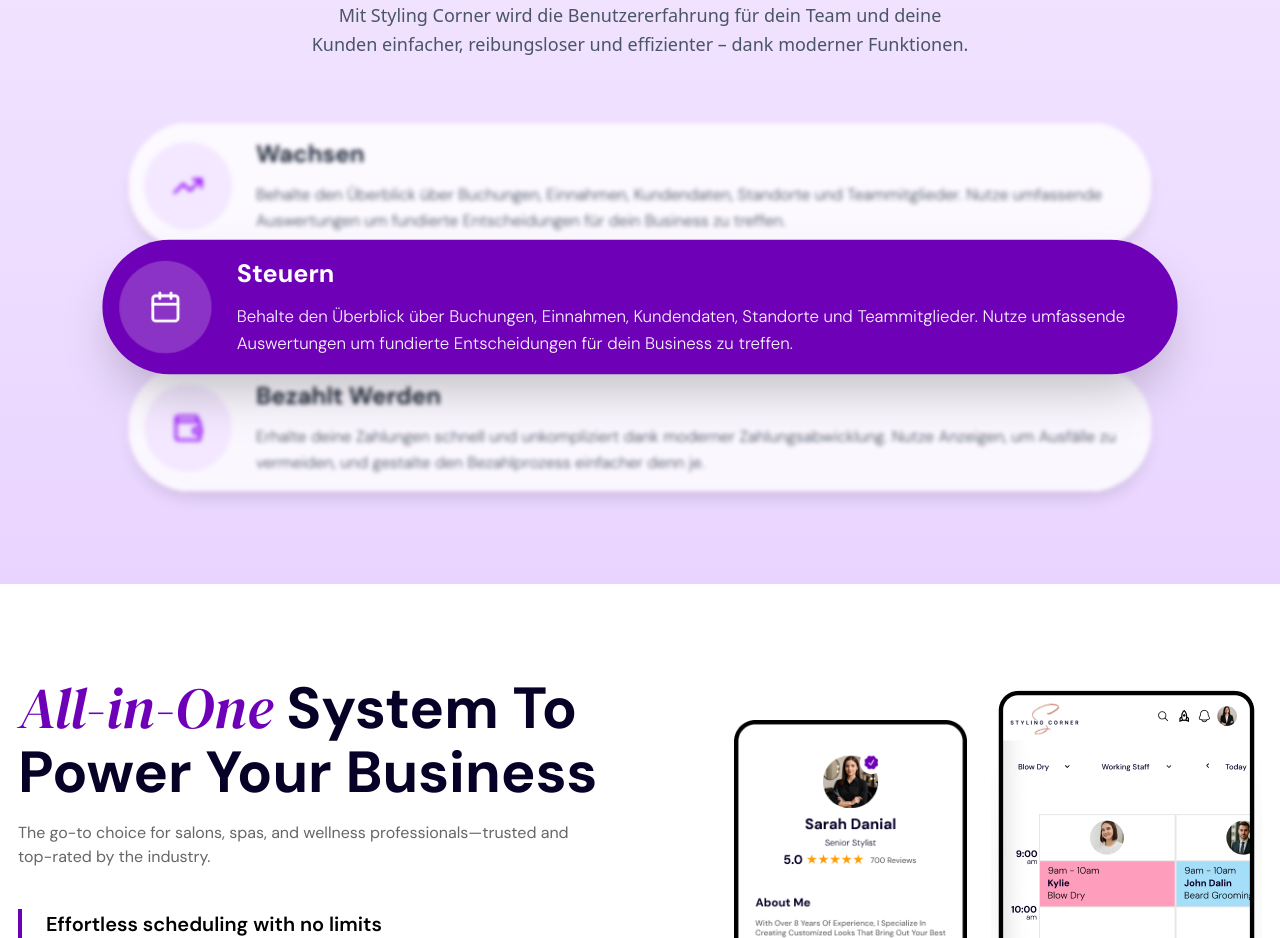
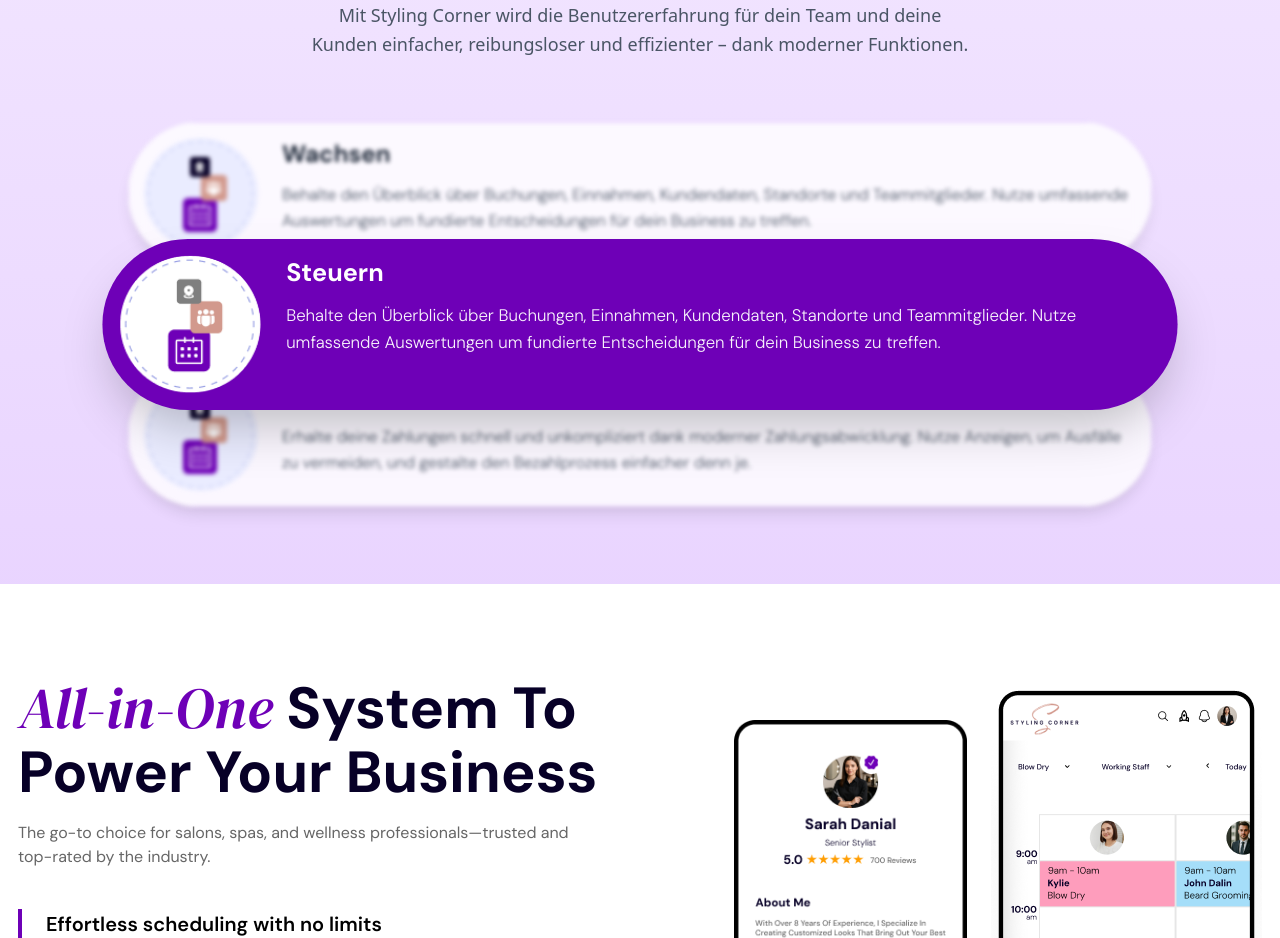
Before and after one commit to nihalnaveed12/styling-corner-main, a React (Vite) app: page / in a window 1280 px wide. Shown: the part 3560-4498 px from the top of the page. Built offline with nearby package versions, Linux system fonts and the light colour scheme.

Commit message:
images to brouchers added

```diff
--- a/src/components/brouchst.jsx
+++ b/src/components/brouchst.jsx
@@ -106,15 +106,20 @@
       <div className="px-4 py-4">
         <div className="flex items-start gap-6">
           {/* Icon */}
-          <div
-            className={`p-7 rounded-full flex-shrink-0 transition-all duration-300 my-auto ${
-              isActive
-                ? "bg-white/20 backdrop-blur-sm text-white"
-                : "bg-purple-100 text-purple-600"
-            }`}
-          >
-            {icon}
-          </div>
+          {position === 1 && (
+            <img
+              src="/middle.png"
+              alt="Middle Card Icon"
+              className={`rounded-full flex-shrink-0 transition-all duration-300 my-auto w-auto h-auto`}
+            />
+          )}
+          {position !== 1 && (
+            <img
+              src="/up-down.png"
+              alt="Card Icon"
+              className={`rounded-full flex-shrink-0 transition-all duration-300 my-auto w-auto h-auto`}
+            />
+          )}
 
           {/* Content */}
           <div className="flex-1 min-w-0">
```
Also changed, not shown: public/middle.png (added), public/up-down.png (added).
